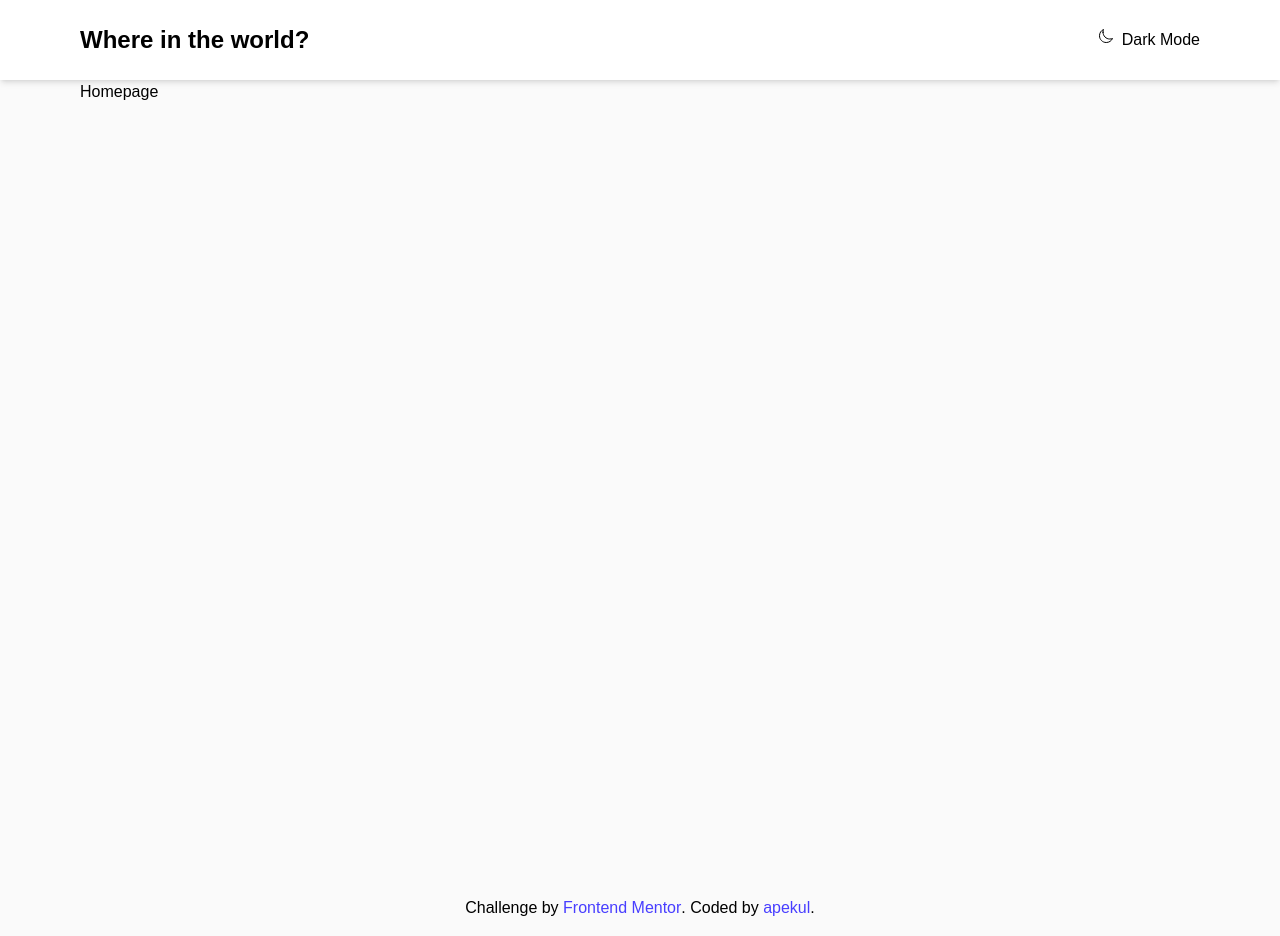
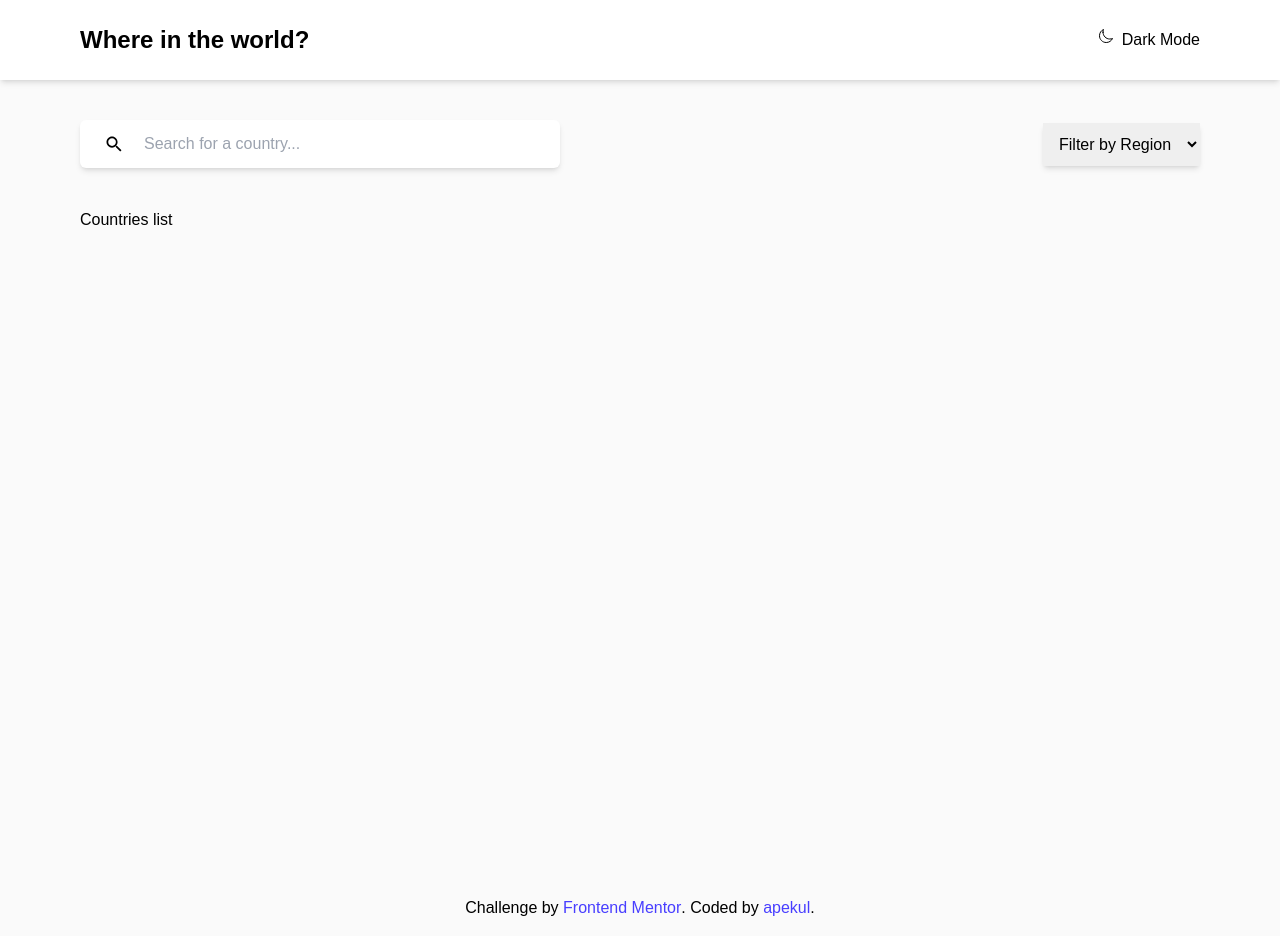
Before and after one commit to apekul/rest-countries-api, a React (Create React App) app: page / in a window 1280 px wide. Built offline with nearby package versions, Linux system fonts and the light colour scheme.

Commit message:
add searchbar with dropdown menu to homepage

```diff
--- a/src/Components/Homepage.js
+++ b/src/Components/Homepage.js
@@ -1,7 +1,36 @@
 import React from "react";
+import { IoMdSearch } from "react-icons/io";
 
 function Homepage() {
-  return <section className="paddingX flex-1 h-screen ">Homepage</section>;
+  const regions = ["Africa", "America", "Asia", "Europe", "Oceania"];
+  return (
+    <section className="paddingX flex-1 h-screen py-10">
+      {/* Search bar */}
+      <ul className="flex items-center justify-between">
+        <li className="relative">
+          <IoMdSearch className="absolute top-3.5 left-[1.5rem] text-xl" />
+          <input
+            className="p-3 pl-[4rem] w-[30rem] rounded-md shadow-md"
+            placeholder="Search for a country..."
+          />
+        </li>
+        <li>
+          <select name="regions" className="cursor-pointer p-3 shadow-md">
+            <option value="" default className="cursor-pointer">
+              Filter by Region
+            </option>
+            {regions.map((region, index) => (
+              <option key={index} value={region} className="cursor-pointer">
+                {region}
+              </option>
+            ))}
+          </select>
+        </li>
+      </ul>
+
+      <div className="my-10">Countries list</div>
+    </section>
+  );
 }
 
 export default Homepage;
```
